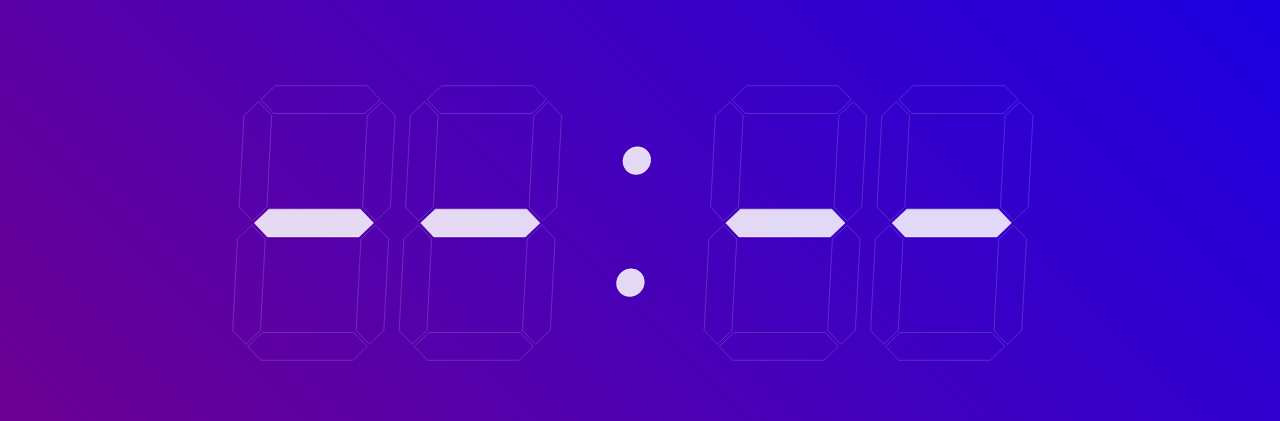
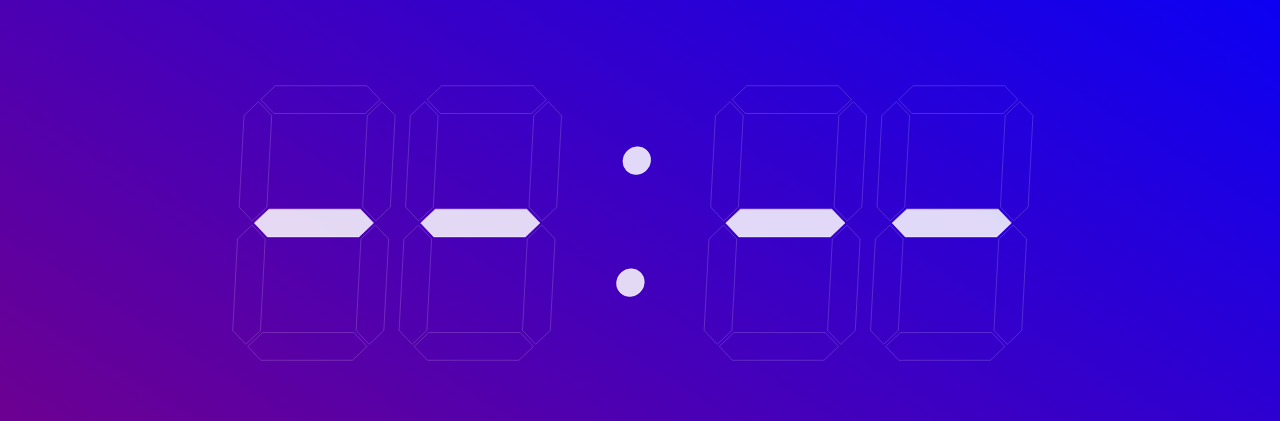
Before and after one commit to chriskr/trainer, a website with bundled scripts: page build/index.html in a window 1280 px wide. Shown: the part 150-571 px from the top of the page. Built offline with nearby package versions, Linux system fonts and the light colour scheme.

Commit message:
Set linear gradient depending on viewport ratio

```diff
--- a/src/script.ts
+++ b/src/script.ts
@@ -4,6 +4,31 @@ import { loadTraingConfig } from './trainerConfig';
 import { updateControls } from './updateControls';
 import { updateInfo } from './updateInfo';
 import { registerTooltip } from './tooltip';
+
+const debounce = (fn: () => void, debounceTime: number) => {
+  let timeout = 0;
+  const wrappedFn = () => {
+    clearTimeout(timeout);
+    timeout = 0;
+    fn();
+  };
+
+  return () => {
+    if (timeout === 0) {
+      timeout = setTimeout(wrappedFn, debounceTime);
+    }
+  };
+};
+
+const setLinearGradient = () => {
+  console.log('now');
+  const angle =
+    (Math.atan(window.innerHeight / window.innerWidth) / (2 * Math.PI)) * 360;
+  document.body.style.setProperty(
+    'background-image',
+    `linear-gradient(${Math.round(angle)}deg, #f00, #00f)`
+  );
+};
 
 window.onload = () => {
   try {
@@ -24,4 +49,6 @@ window.onload = () => {
     registerTooltip();
   }
   document.body.style.fontSize = `${16 / window.devicePixelRatio}px`;
+  setLinearGradient();
+  window.addEventListener('resize', debounce(setLinearGradient, 100));
 };
--- a/src/style.css
+++ b/src/style.css
@@ -15,7 +15,7 @@ body {
   display: flex;
   flex-direction: column;
   background-image: linear-gradient(45deg, #f00, #00f);
-  background-size: 170% 400%;
+  background-size: 100vw 300vh;
   transition: background-position 15s;
   background-position: 50% 0;
 }
```
Also changed, not shown: build/bundle.css, build/script.js.
